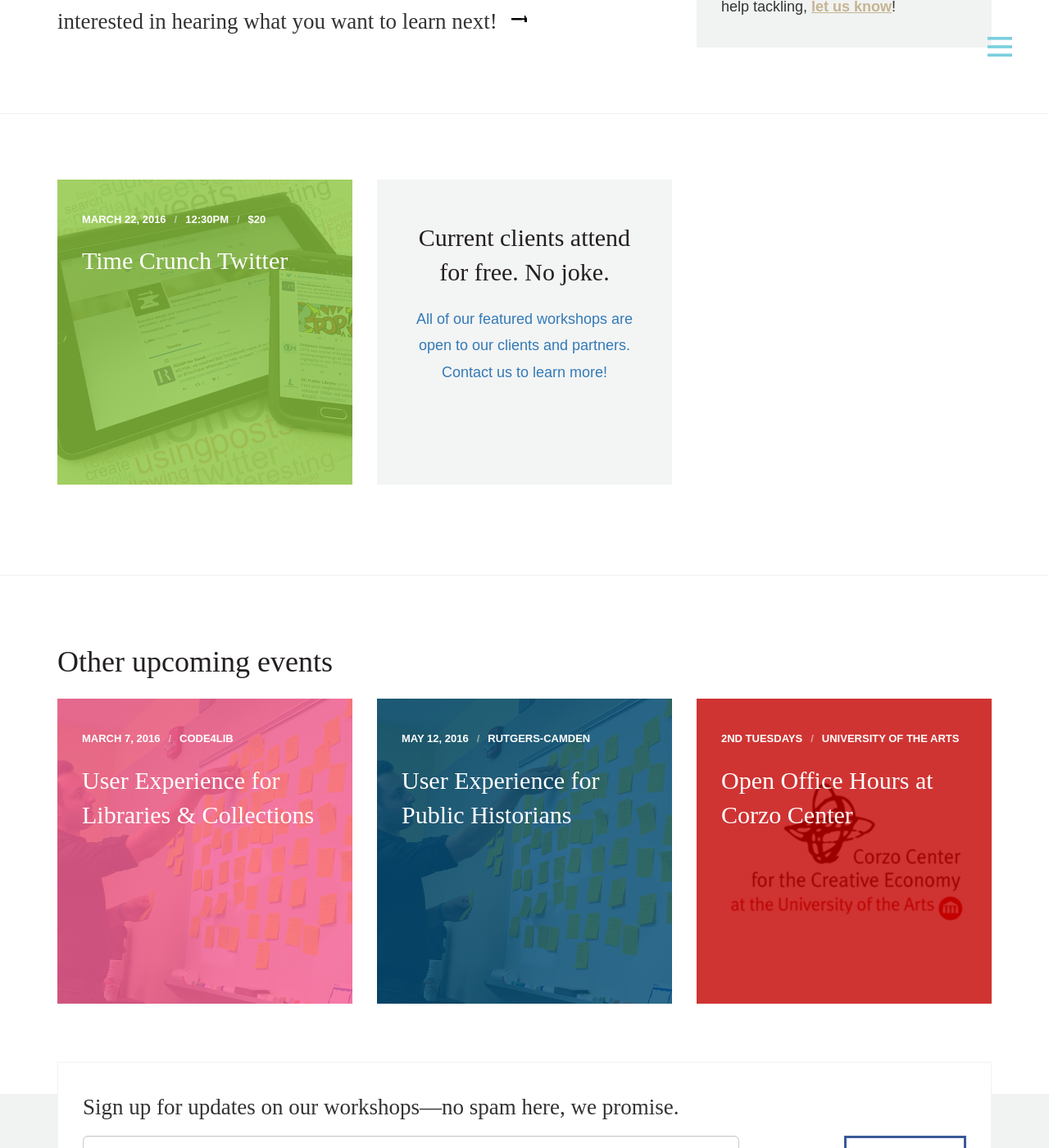
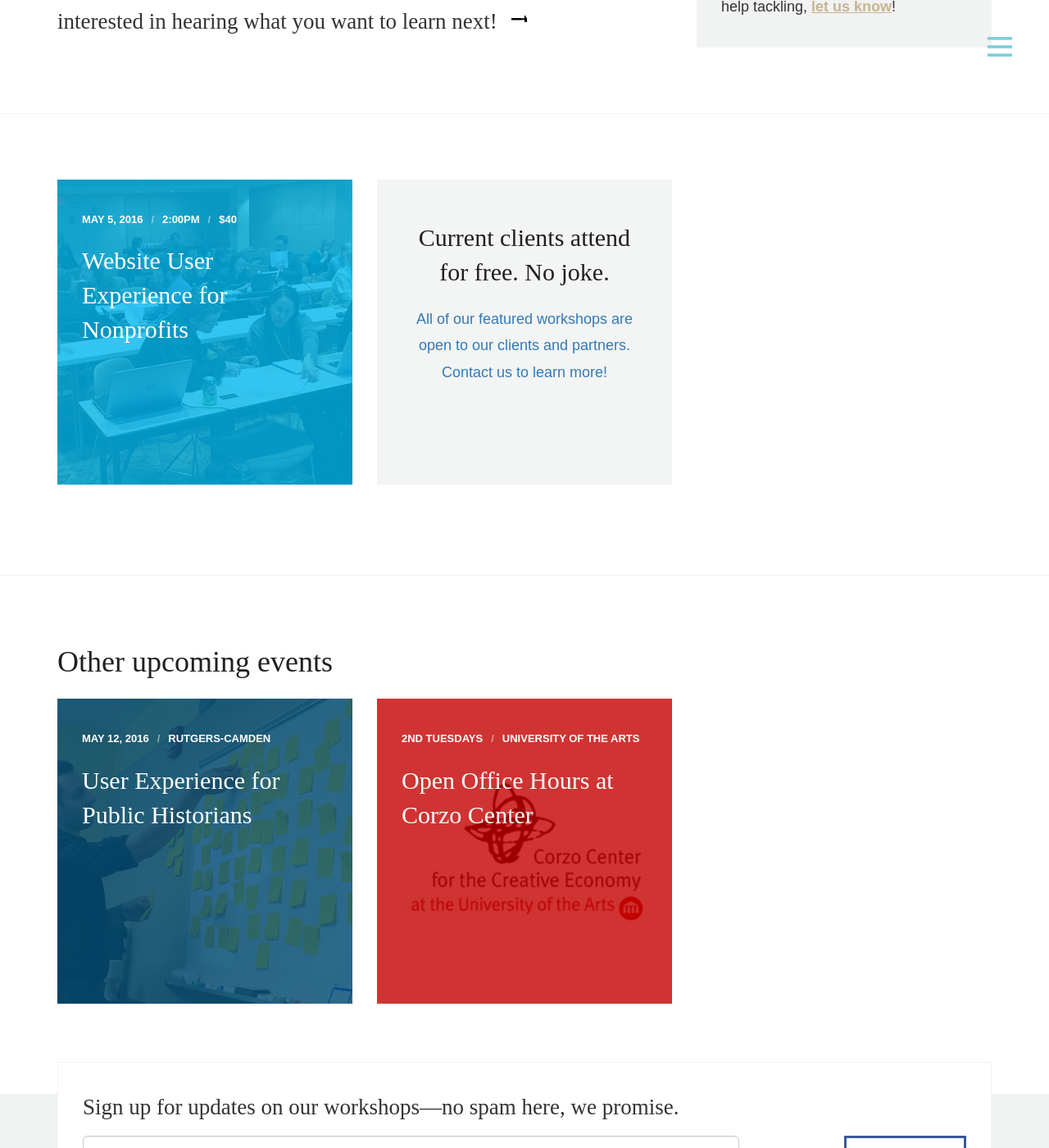
Before and after one commit to InteractiveMechanics/interactivemechanics-jekyll, a Jekyll site: the page built from workshops.html, in a window 1280 px wide and 1400 px high, scrolled down 465 px. Shown: the whole window at 82% size. Built offline with Jekyll 4.4.1, drawn with Linux system fonts in a browser that asks for light colours; nearby versions of some CDN libraries.

Commit message:
Add new workshops

```diff
--- a/_data/workshops.yml
+++ b/_data/workshops.yml
@@ -1,7 +1,7 @@
-  - title:      "Time Crunch Twitter"
-    url:        "http://interactivemechanics.ticketleap.com/time-crunch-twitter/"
-    image:      "/images/uploads/social-media-thumb.jpg"
-    color:      "#8DC63F"
-    date:       "March 22, 2016"
-    time:       "12:30PM"
-    cost:       "$20"
+  - title:      "Website User Experience for Nonprofits"
+    url:        "http://interactivemechanics.ticketleap.com/website-user-experience-for-nonprofits"
+    image:      "/images/uploads/website-ux-nonprofits.jpg"
+    color:      "#00B7EF"
+    date:       "May 5, 2016"
+    time:       "2:00PM"
+    cost:       "$40"
```
Also changed, not shown: _data/events.yml (+0 -9 lines), images/uploads/website-ux-nonprofits.jpg (added).
